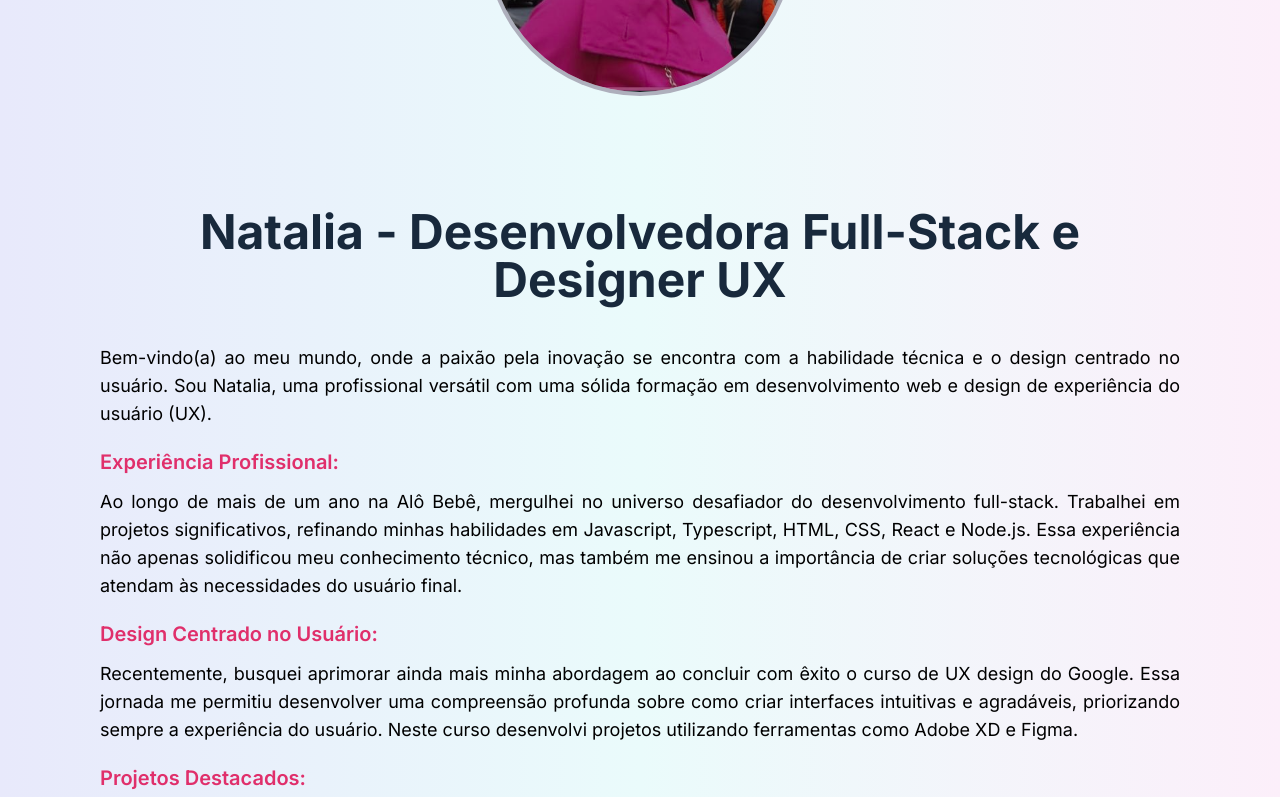
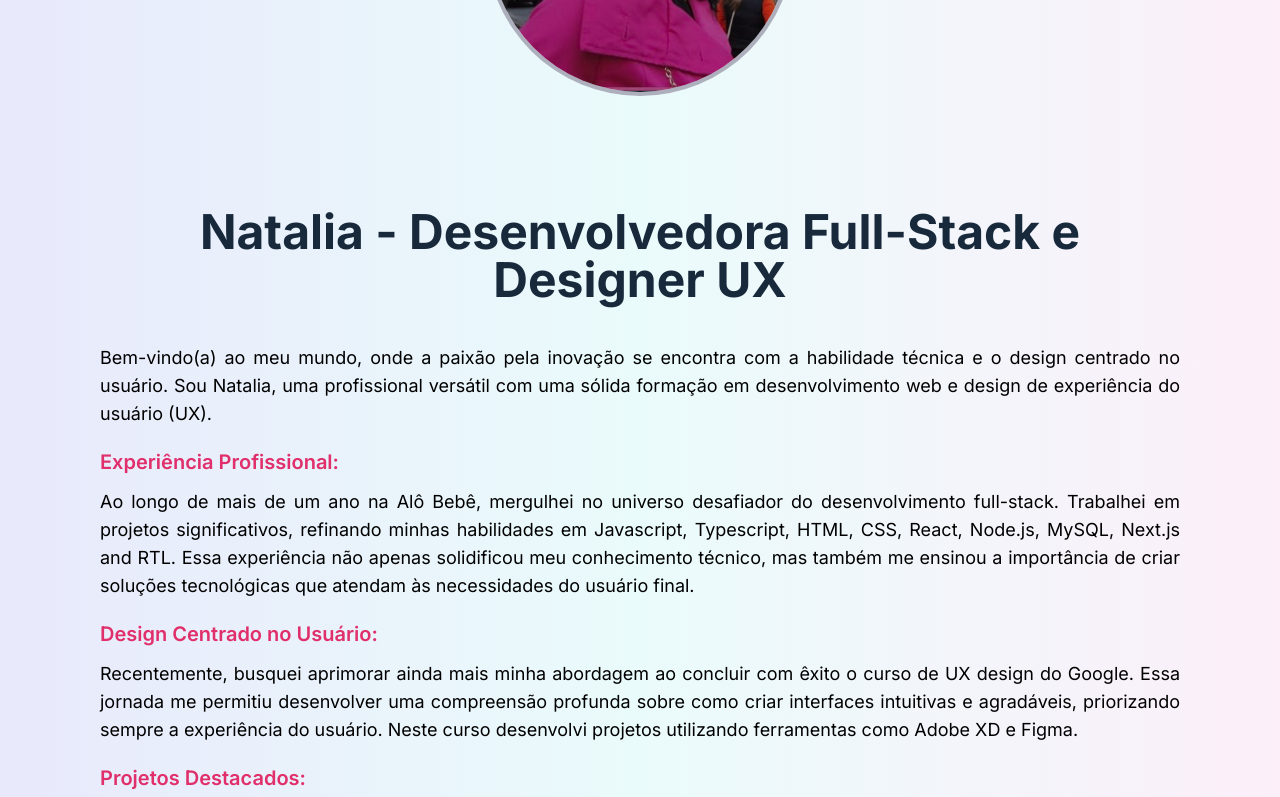
Before and after one commit to NataliaSRiber/Natalia_portfolio, a Next.js app in the folder natalia-portfolio/: page /about in a window 1280 px wide. Shown: the part 396-1193 px from the top of the page. Built offline with nearby package versions, Linux system fonts and the light colour scheme.

Commit message:
feat: it adds about information

```diff
--- a/natalia-portfolio/src/app/about/page.tsx
+++ b/natalia-portfolio/src/app/about/page.tsx
@@ -33,10 +33,10 @@ export default function About() {
             Ao longo de mais de um ano na Alô Bebê, mergulhei no universo
             desafiador do desenvolvimento full-stack. Trabalhei em projetos
             significativos, refinando minhas habilidades em Javascript,
-            Typescript, HTML, CSS, React e Node.js. Essa experiência não apenas
-            solidificou meu conhecimento técnico, mas também me ensinou a
-            importância de criar soluções tecnológicas que atendam às
-            necessidades do usuário final.
+            Typescript, HTML, CSS, React, Node.js, MySQL, Next.js and RTL. Essa
+            experiência não apenas solidificou meu conhecimento técnico, mas
+            também me ensinou a importância de criar soluções tecnológicas que
+            atendam às necessidades do usuário final.
           </p>
           <h2 className="mb-3 mt-5 text-center text-lg font-semibold text-newpink-500 md:text-left md:text-xl">
             Design Centrado no Usuário:{' '}
```
